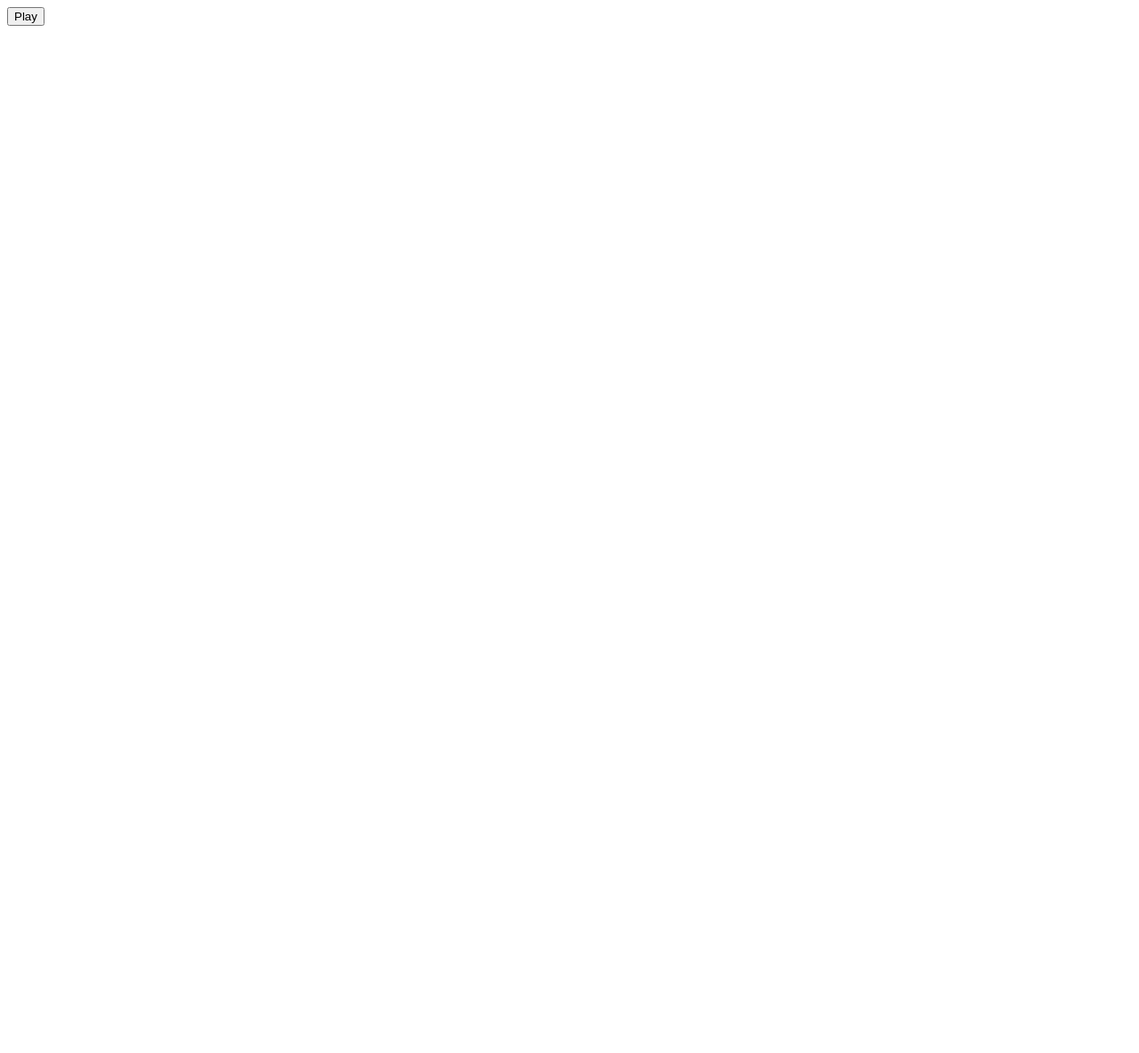
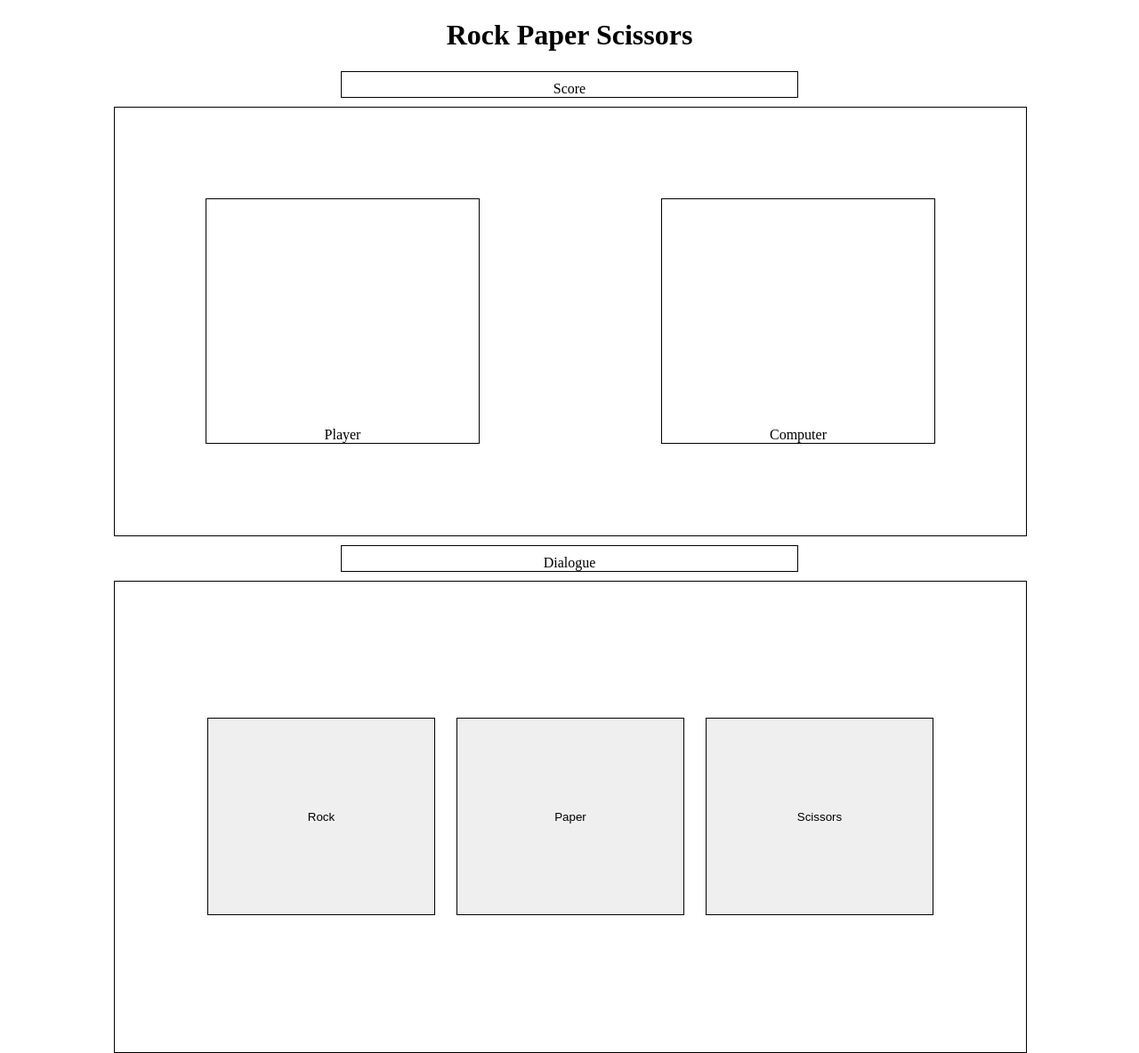
Before and after one commit to amoeba17/rock_paper_scissors, a plain HTML site: page index.html in a window 1280 px wide. Shown: the whole page at 89% size. Before the commit the page ends 800 px from the top, so only its background shows below. Drawn offline with Linux system fonts and the light colour scheme.

Commit message:
Create and style a basic layout in the index.html file.

```diff
--- a/index.html
+++ b/index.html
@@ -3,11 +3,20 @@
     <head>
         <meta charset="utf-8">
         <title>Rock Paper Scissors</title>
+        <link rel="stylesheet" href="style.css">
     </head>
     <body>
-        <script src="script.js"></script>
-        <form onsubmit="alert(game())">
-            <input type="submit" value="Play">
-        </form>
+        <h1>Rock Paper Scissors</h1>
+        <div id="scoreboard">Score</div>
+        <div id="results">
+            <div id="player-selection" class="selection-display">Player</div>
+            <div id="computer-selection" class="selection-display">Computer</div>
+        </div>
+        <div id="dialogue">Dialogue</div>
+        <div id="buttons">
+            <button id="rock">Rock</button>
+            <button id="paper">Paper</button>
+            <button id="scissors">Scissors</button>
+        </div>
     </body>
 </html>
--- /dev/null
+++ b/style.css
@@ -0,0 +1,70 @@
+body {
+    text-align: center;
+    width: 80%;
+    margin: auto;
+}
+
+div#results {
+    width: 100%;
+    border: 1px solid black;
+    align-self: center;
+    vertical-align: middle;
+    display: flex;
+}
+
+div#scoreboard {
+    width: 50%;
+    border: 1px solid black;
+    margin: 0 auto;
+    vertical-align: middle;
+    margin-top: 10px;
+    margin-bottom: 10px;
+    padding-top: 10px;
+}
+
+div.selection-display {
+    width: 25%;
+    border: 1px solid black;
+    margin: 10%;
+    padding-top: 25%;
+}
+
+div#player-selection {
+    flex-grow: 1;
+}
+
+div#computer-selection {
+    flex-grow: 1;
+}
+
+div#dialogue {
+    width: 50%;
+    border: 1px solid black;
+    margin: 0 auto;
+    vertical-align: middle;
+    margin-top: 10px;
+    padding-top: 10px;
+}
+
+div#buttons {
+    width: 100%;
+    border: 1px solid black;
+    margin: 0 auto;
+    margin-top: 10px;
+    padding-top: 15%;
+    padding-bottom: 15%;
+}
+
+button {
+    width: 25%;
+    border: 1px solid black;
+    vertical-align: middle;
+    padding-top: 10%;
+    padding-bottom: 10%;
+    margin-left: 10px;
+    margin-right: 10px;
+}
+
+button:hover {
+    border: 2px solid black;
+}
```
